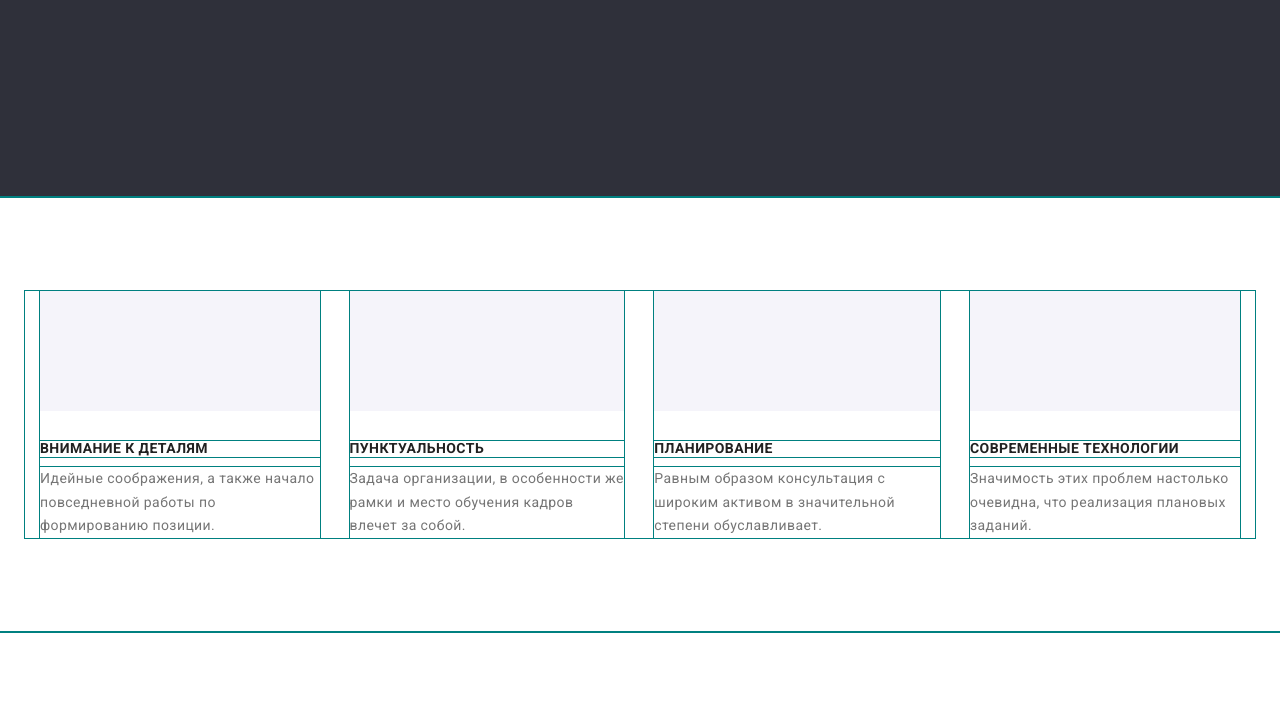
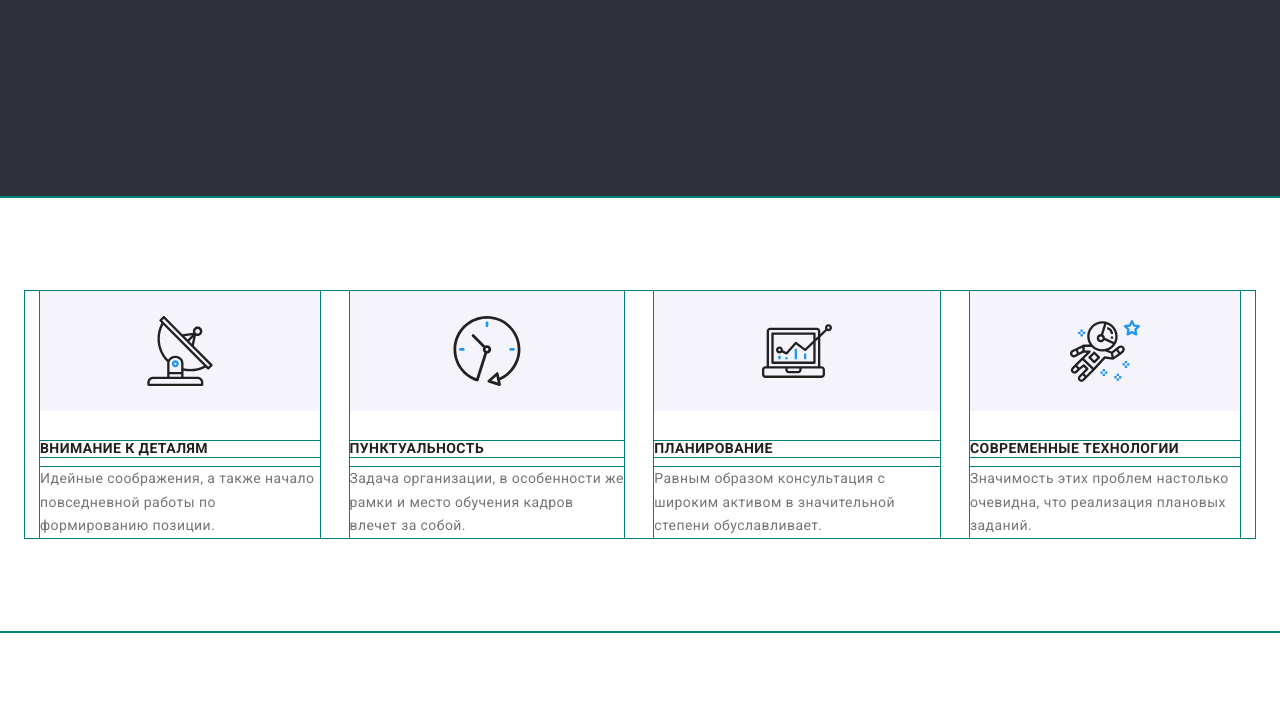
Before and after one commit to heldenglanz/goit-markup-hw-04, a plain HTML site: page index.html in a window 1280 px wide. Shown: the part 486-1209 px from the top of the page. Drawn offline with nearby package versions, Linux system fonts and the light colour scheme.

Commit message:
tasks-icons

```diff
--- a/css/styles.css
+++ b/css/styles.css
@@ -203,16 +203,16 @@ background-size: 70px 70px;
 background-color: #F5F4FA;
 }
 .antenna-icon::before{
-background-image: url(../svg/antenna\ 1\ \(1\).svg);
+background-image: url(../svg/antenna.svg)
 }
 .clocks-icon::before {
-  background-image: url(../svg/clock\ 1\ \(1\).svg);
+  background-image: url(../svg/clock.svg)
 }
 .diagram-icon::before {
-  background-image: url(../svg/diagram\ 1\ \(1\).svg);
+  background-image: url(../svg/diagram.svg)
 }
 .astronaut-icon::before {
-  background-image: url(../svg/astronaut\ 1\ \(1\).svg);
+  background-image: url(../svg/astronaut.svg)
 }
 .tasks-title {
 
```
